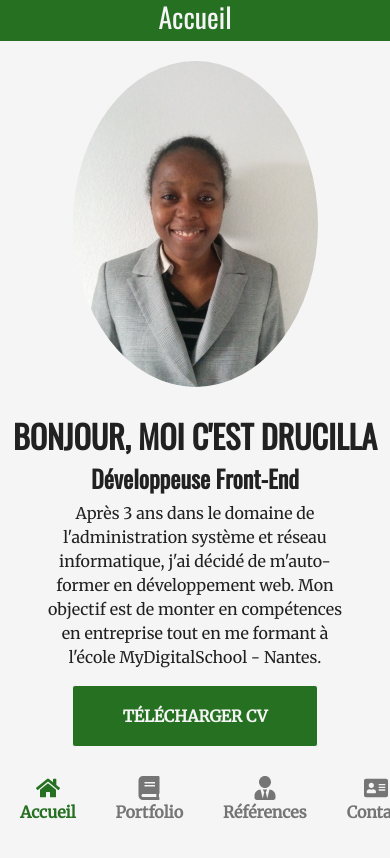
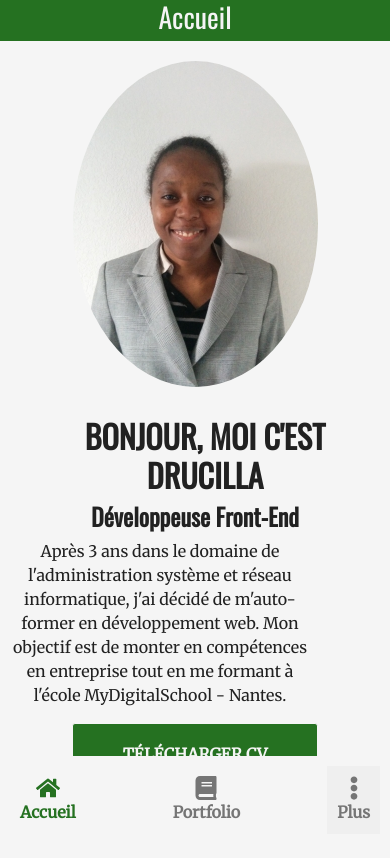
Before and after one commit to drucimimi/drucilla-deroche, a React (Create React App) app: page /#/ in a window 390 px wide. Shown: the top 858 px of the page. Built offline with nearby package versions, Linux system fonts and the light colour scheme.

Commit message:
Résoudre affichage site sur mobile

```diff
--- a/package.json
+++ b/package.json
@@ -1,6 +1,6 @@
 {
   "name": "drucilla-deroche",
-  "version": "0.1.0",
+  "version": "0.1.1",
   "private": true,
   "dependencies": {
     "node-sass": "^7.0.1",
--- a/src/components/TabBar.js
+++ b/src/components/TabBar.js
@@ -1,6 +1,6 @@
 import React from "react";
 import { NavLink } from "react-router-dom";
-import {FaHome, FaBook, FaUserTie, FaAddressCard} from "react-icons/fa"
+import {FaHome, FaBook, FaUserTie, FaAddressCard, FaEllipsisV} from "react-icons/fa"
 
 const TabBar = () => {
  return (
@@ -11,12 +11,19 @@ const TabBar = () => {
     <NavLink to="/portfolio" activeClassName='active'>
     <FaBook size={24}/> Portfolio
      </NavLink>
-    <NavLink to="/referals" activeClassName='active'>
-    <FaUserTie size={24}/> Références
-     </NavLink>
-    <NavLink to="/contact" activeClassName='active'>
-    <FaAddressCard size={24}/> Contact
-     </NavLink>
+     <div className="dropdown">
+        <button id="plus" className="dropdown-toggle" data-bs-toggle="dropdown" aria-expanded="false">
+          <FaEllipsisV size={24}/> Plus
+        </button>
+        <div className="dropdown-menu" aria-labelledby="plus">
+          <NavLink className="dropdown-item" to="/referals" activeClassName='active'>
+            <FaUserTie size={24}/> Références
+          </NavLink>
+          <NavLink className="dropdown-item" to="/contact" activeClassName='active'>
+            <FaAddressCard size={24}/> Contact
+          </NavLink>
+        </div>
+     </div>
   </footer>
  );
 }
--- a/src/pages/Referals.js
+++ b/src/pages/Referals.js
@@ -16,19 +16,19 @@ const Referals = () => {
      </div>
      <div class="carousel-inner">
       <div class="carousel-item active">
-        <div class="carousel-caption d-none d-md-block">
+        <div class="carousel-caption d-block">
           <h5>Je ne peux que vous recommandez Drucilla, qui a fait preuve d'autonomie et d'initiative quand on a travaillé ensemble en ce début d'année. Elle n'a peur ni de dire quand elle ne sait pas, ni de se mettre en danger en sortant de sa zone de confort. Alors ne manquez pas une opportunité de renforcer vos équipes avec elle ! Bonus : on a travaillé en remote, elle à Nantes, moi à Évian, sans aucun soucis !</h5>
           <p>Benoît BERAUD, Cloud Architect Freelance</p>
         </div>
       </div>
       <div class="carousel-item">
-        <div class="carousel-caption d-none d-md-block">
+        <div class="carousel-caption d-block">
           <h5>Drucilla Deroche est passionnée par le #Développement #Web et a aussi des compétences en informatique. Elle sait s'adapter, trouver des solutions et apprécie toujours donner un coup de main quand elle le peut !</h5>
           <p>Julie LEFEBVRE, Responsable d'école chez WebForce3</p>
         </div>
       </div>
       <div class="carousel-item">
-        <div class="carousel-caption d-none d-md-block">
+        <div class="carousel-caption d-block">
           <h5>Je ne peux que vous recommandez Drucilla, qui fait preuve d'autonomie et d'initiative dans son travail, et a parfaitement su s'intégrer dans l'équipe et apporter sa gaieté lorsqu'elle a travaillé au Chaudron.io !</h5>
           <p>Mélody LE GOFF, Chef de projet indépendante</p>
         </div>
--- a/src/styles/components/_about.scss
+++ b/src/styles/components/_about.scss
@@ -1,20 +1,19 @@
 .about{
- display: flex;
- flex-direction: column;
- align-items: center;
  padding: 10px;
+ text-align: center;
+ margin-bottom: 75px;
  h1, h2{
   font-weight: bold;
  }
  h1{
   font-size: 32px;
   text-transform: uppercase;
+  margin-left: 20px;
  }
  h2{
   font-size: 24px;
  }
  p{
-  text-align: center;
   width: 300px;
  }
  a{
--- a/src/styles/components/_navigation.scss
+++ b/src/styles/components/_navigation.scss
@@ -5,7 +5,16 @@
  position: fixed;
  bottom: 0;
  min-width: 100%;
- a{
+ .dropdown-toggle::after{
+   content: none;
+ }
+ .dropdown-item.active{
+  background-color: transparent;
+ }
+ button{
+   border: none;
+ }
+ a, button{
   display: flex;
   flex-direction: column;
   align-items: center;
--- a/src/styles/components/_photo.scss
+++ b/src/styles/components/_photo.scss
@@ -1,6 +1,4 @@
 .photo{
- display: flex;
- justify-content: center;
  margin: 20px auto;
  .rounded-pill{
   border-radius: 50% !important;
--- a/src/styles/index.scss
+++ b/src/styles/index.scss
@@ -3,6 +3,7 @@
 @import "./components/navigation";
 @import "./components/photo";
 @import "./components/about";
+@import "./pages/home";
 @import "./pages/portfolio";
 @import "./pages/referals";
 @import "./pages/contact";
--- a/src/styles/pages/_contact.scss
+++ b/src/styles/pages/_contact.scss
@@ -4,6 +4,9 @@
   flex-direction: column;
   align-items: center;
   margin-top: 15%;
+  h1{
+   text-align: center;
+  }
   .social-menu{
    display: flex;
    justify-content: center;
--- /dev/null
+++ b/src/styles/pages/_home.scss
@@ -0,0 +1,7 @@
+.home {
+ main{
+  display: flex;
+  flex-direction: column;
+  align-items: center;
+ }
+}
--- a/src/styles/pages/_referals.scss
+++ b/src/styles/pages/_referals.scss
@@ -7,11 +7,9 @@
    }
   }
   .carousel-item {
-   height: 24rem;
+   height: 32rem;
    .carousel-caption {
-    bottom: 25%;
     h5{
-     margin-bottom: 20px;
      font-style: italic;
      color: $main-color;
     }
@@ -23,6 +21,7 @@
   }
   .carousel-control-prev, .carousel-control-next{
    opacity: unset;
+   top: 50% !important;
   }
   .carousel-control-prev-icon, .carousel-control-next-icon{
    filter: invert(31%) sepia(8%) saturate(6500%) hue-rotate(77deg) brightness(98%) contrast(80%);
```
Also changed, not shown: 1 other file (tests, documents, lock files or other folders).
